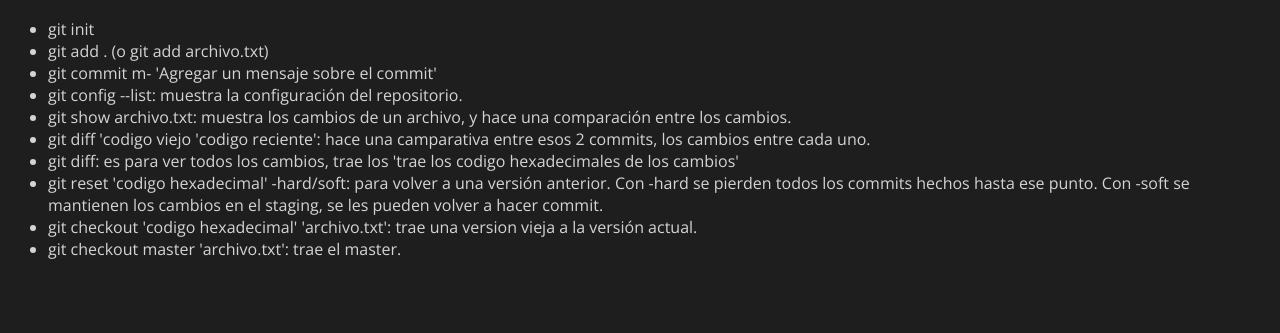
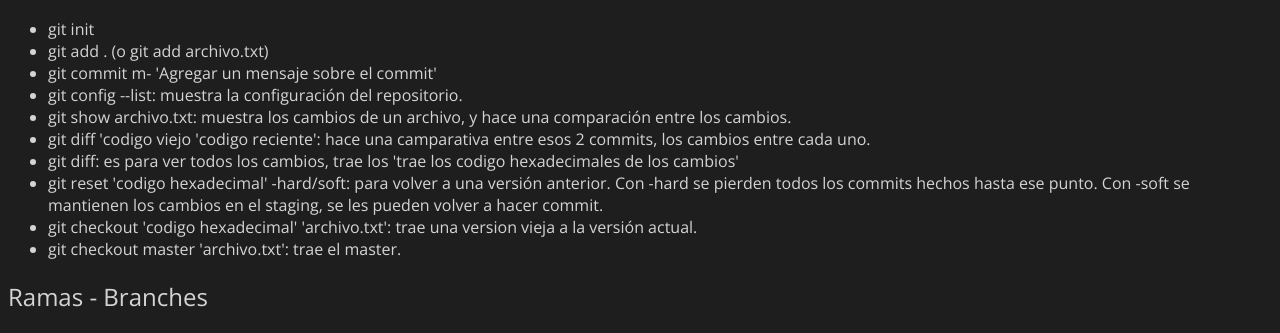
Before and after one commit to DavidRivadeneyra/Blog-Super-Cool, a plain HTML site: page index.html in a window 1280 px wide. Shown: the part 484-817 px from the top of the page. Drawn offline with nearby package versions, Linux system fonts and the light colour scheme.

Commit message:
Nuevo subtitulo

```diff
--- a/index.html
+++ b/index.html
@@ -6,7 +6,7 @@
     <meta http-equiv="X-UA-Compatible" content="ie=edge">
     <link href="https://fonts.googleapis.com/css?family=Open+Sans:400,700&display=swap" rel="stylesheet">
     <link rel="stylesheet" href="css/styles.css">
-    <title>Aprendiendo Git</title>
+    <title>🙃 Aprendiendo Git</title>
 </head>
 <body class="body">
     <h1>Pequeña lista de comandos Git (usando Markdown 🙃)</h1>
@@ -27,7 +27,7 @@
         <li>git checkout master 'archivo.txt': trae el master.</li>
     </ul>
 
-
+    <h2>Ramas - Branches</h2>
 
 
 </body>
```
